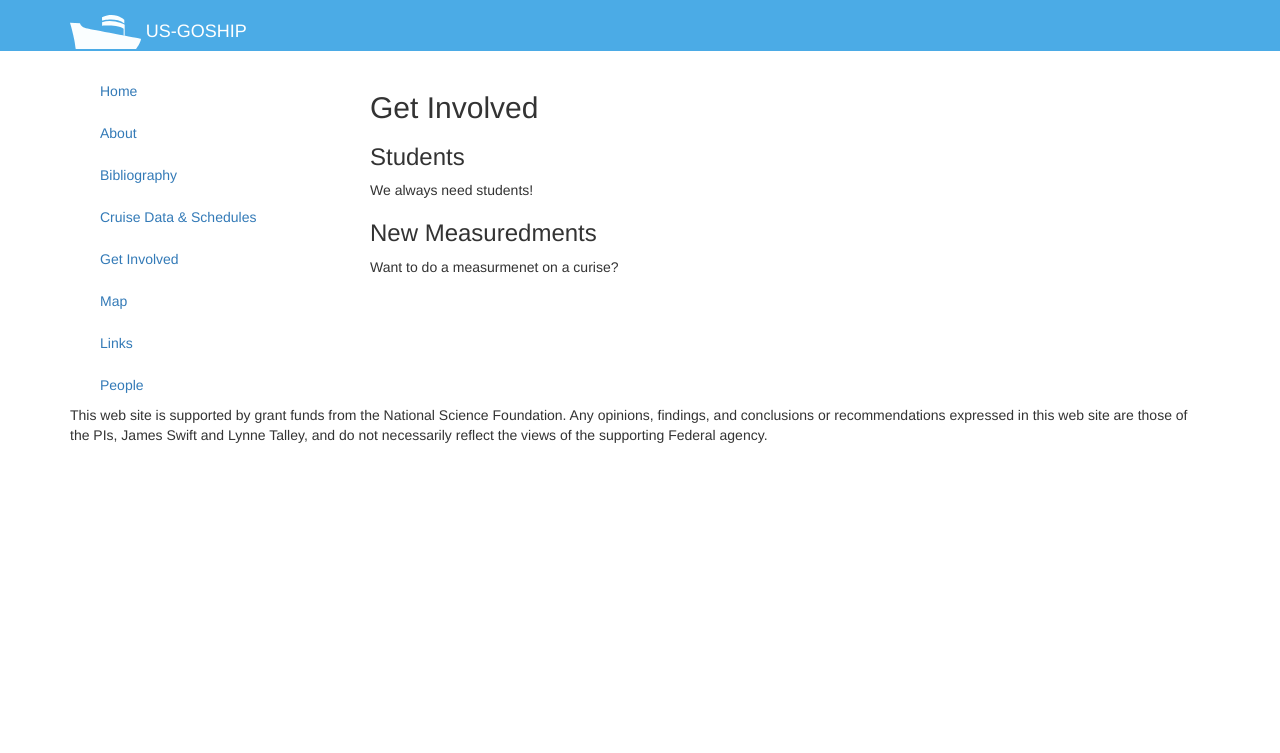
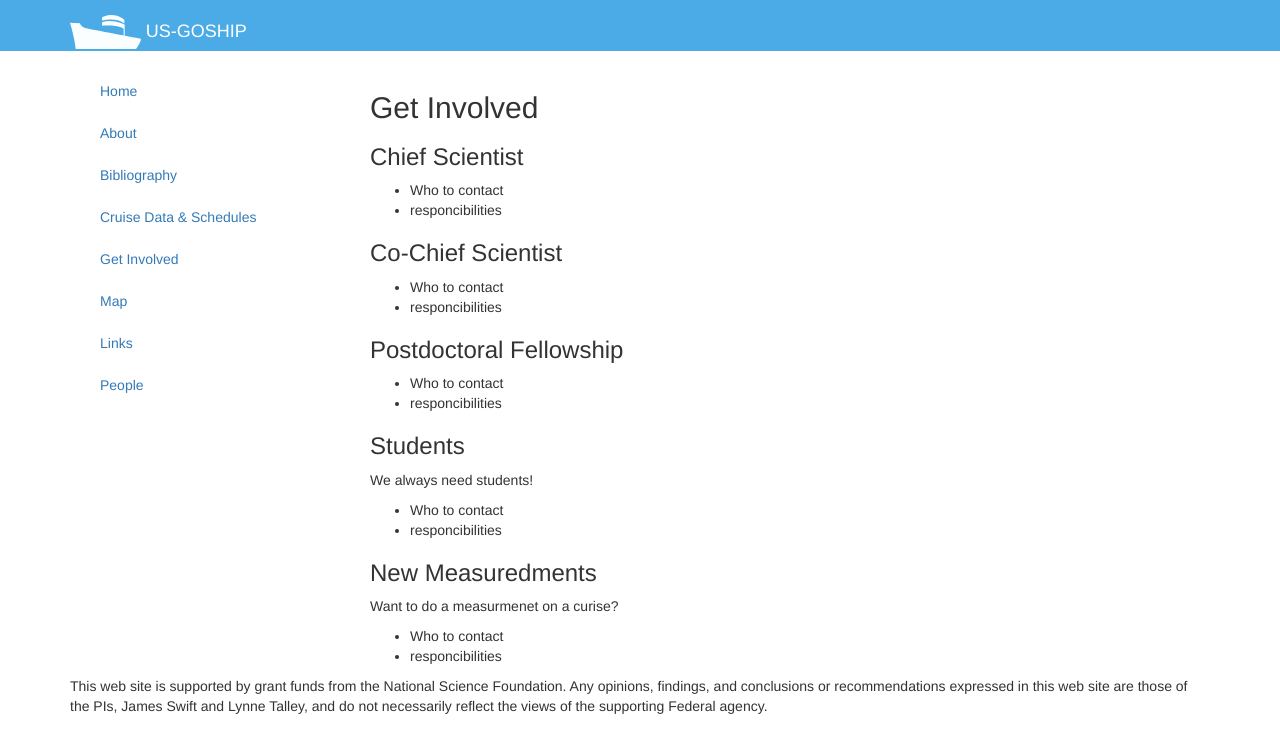
Before and after one commit to cberys/us-goship, a Jekyll site: the page built from get_invovled.md, in a window 1280 px wide. Shown: the top 753 px of the page. Built offline with Jekyll 4.4.1, drawn with Linux system fonts in a browser that asks for light colours; nearby versions of some CDN libraries.

Commit message:
Update get_invovled.md

```diff
--- a/get_invovled.md
+++ b/get_invovled.md
@@ -6,8 +6,25 @@ permalink: /get_involved/
 
 ## Get Involved
 
+### Chief Scientist
+
+* Who to contact
+* responcibilities
+
+### Co-Chief Scientist
+* Who to contact
+* responcibilities
+
+### Postdoctoral Fellowship
+* Who to contact
+* responcibilities
+
 ### Students
 We always need students!
+* Who to contact
+* responcibilities
 
 ### New Measuredments
 Want to do a measurmenet on a curise?
+* Who to contact
+* responcibilities
```
